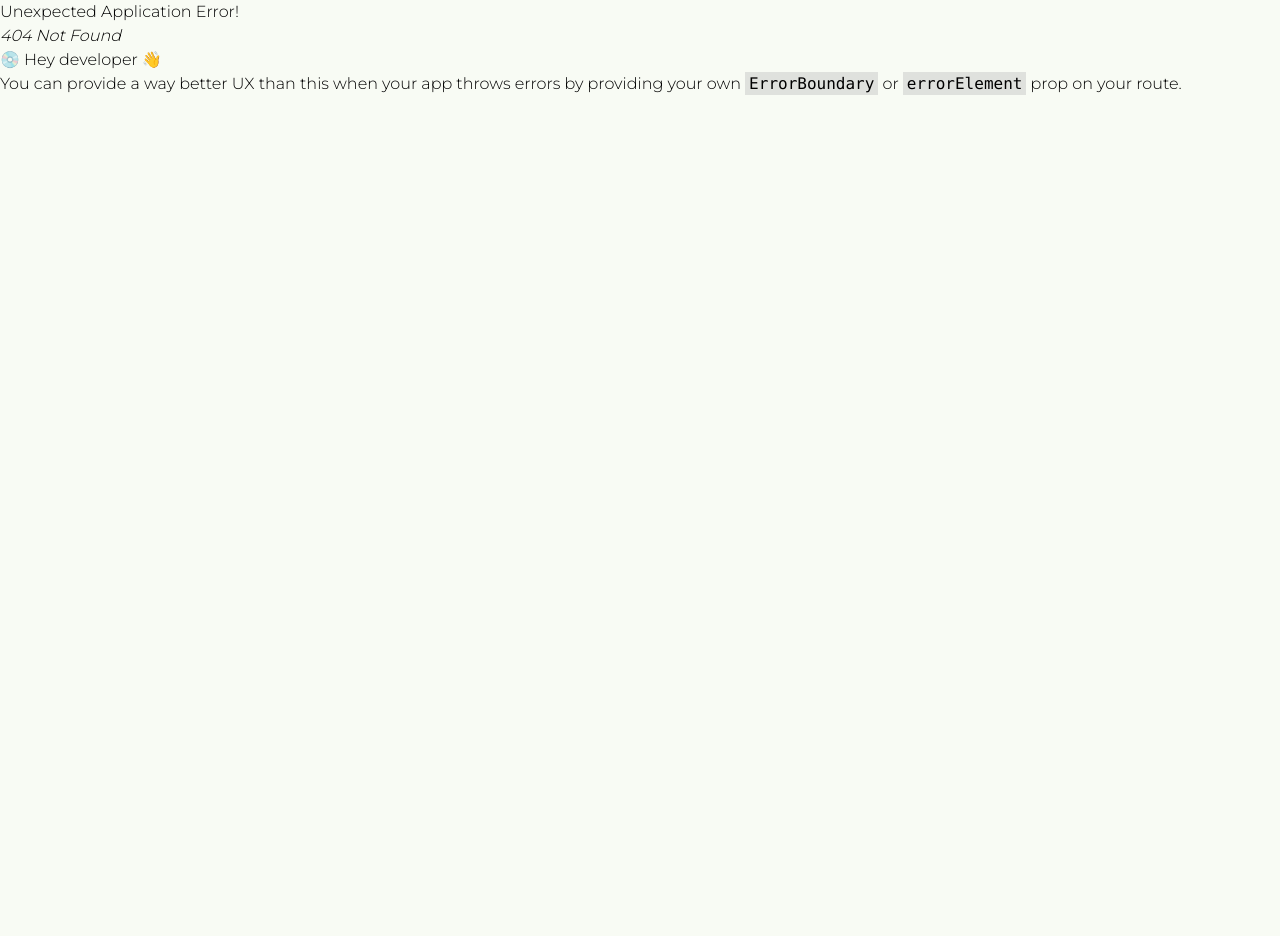
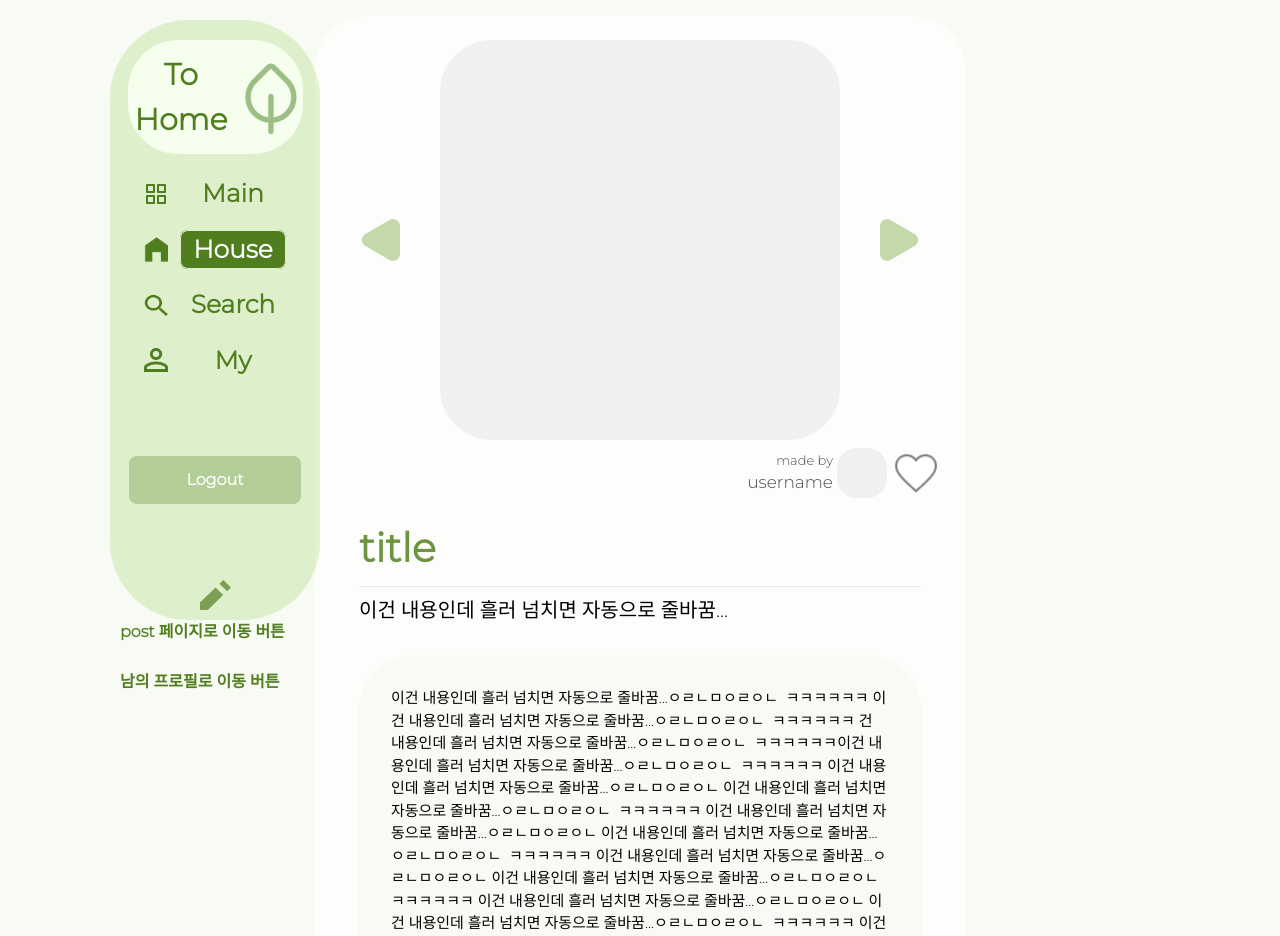
Before and after one commit to ye-one222/ToHome-FE, a React (Create React App) app in the folder project/: page /house/1 in a window 1280 px wide. Before the commit this address had no page. Shown: the top 936 px of the page. Built offline with nearby package versions, Linux system fonts and the light colour scheme.

Commit message:
housePage 추가

```diff
--- /dev/null
+++ b/project/src/app/detail/[id]/housePage.tsx
@@ -0,0 +1,98 @@
+import React, { useState } from "react"
+import { Menu } from "../../../interface/menu.tsx"
+
+type HouseDetailPageParams = {
+    id: string
+}
+
+const house = [ //임시
+    {
+        post_id: 1,
+        title: 'BEST RECIPE1',
+        short_description: '이건 요약 내용인데 흘러 넘치면 자동으로 줄바꿈...',
+        content: '이건 내용인데 흘러 넘치면 자동으로 줄바꿈...ㅇㄹㄴㅁㅇㄹㅇㄴ  ㅋㅋㅋㅋㅋㅋ 이건 내용인데 흘러 넘치면 자동으로 줄바꿈...ㅇㄹㄴㅁㅇㄹㅇㄴ  ㅋㅋㅋㅋㅋㅋ 건 내용인데 흘러 넘치면 자동으로 줄바꿈...ㅇㄹㄴㅁㅇㄹㅇㄴ  ㅋㅋㅋㅋㅋㅋ',
+        furniture_category: [1],
+        material_category: [1,2,3],
+        username: 'User1'
+    }
+]
+
+const UsedCategory = (type: string) => {
+    return (
+        <div className={`mt-10 ${type==="가구 종류"? 'bg-[#DEF0CA]' : 'bg-[#F8FBF4]'} rounded-[30px] border-b border-b-[#73974C] p-10`}>
+            <h1 className="text-[30px] text-[#507E1F]">{type}</h1>
+            <div className="flex overflow-x-auto min-h-[40px]">
+                {type==="가구 종류"? house[0].furniture_category.map((each, index) => {
+                return (
+                    <div key={index} className="w-[75px] h-[40px] bg-[#6c9441] text-[13px] text-center text-white rounded-[30px] p-2">{each}</div>
+                )
+                }) : house[0].material_category.map((each, index) => {
+                    return (
+                        <div key={index} className="w-[75px] h-[40px] bg-[#6c9441] text-[13px] text-center text-white rounded-[30px] p-2">{each}</div>
+                    )
+                })}
+            </div>
+        </div>
+    )
+}
+
+export const HouseDetailPage:React.FC = () => {
+    const leftBtnUrl = '/img/leftBtn.png';
+    const rightBtnUrl = '/img/rightBtn.png';
+    const [ IsScrapped, setIsScrapped ] = useState(false);
+
+    return (
+        <div className="flex flex-col items-center">
+            <Menu/>
+            <div className="flex-col justify-center mt-4 w-[650px] min-h-[700px] bg-[#ffffffb2] rounded-[52px] p-6">
+                <div className="flex items-center justify-center gap-10">
+                    <button className="h-[42px]">
+                        <img src={leftBtnUrl} alt="leftBtn" />
+                    </button>
+                    <div className="w-[400px] h-[400px] bg-[#8181811a] rounded-[52px]">
+                        {/* 사진 자리 - 나중에 이걸로 교체
+                        <img src={imgURl} alt="Photo" className="w-[482px] h-[482px] rounded-[52px]" />
+                        */}
+                    </div>
+
+                    <button className="h-[42px]">
+                        <img src={rightBtnUrl} alt="rightBtn" />
+                    </button>
+                </div>
+
+                <div className="mt-2 flex items-center justify-end gap-1">
+                    <div className="flex-col">
+                        <div className="text-right text-[13px] text-[#000000b2]">made by</div>
+                        <div className="text-right text-[17px] text-[#000000b2]">username</div>
+                    </div>
+                    <div className="w-[50px] h-[50px] bg-[#8181811a] rounded-[20px]">
+                        {/* 사진 자리 - 나중에 이걸로 교체
+                        <img src={??뭘로해야할까??} alt="Photo" className="w-[67px] h-[67px] rounded-[20px]" />
+                        */}
+                    </div>
+                    {IsScrapped?
+                    <button onClick={() => { setIsScrapped(false) }}>
+                        <img className='w-[50px]' src="/img/heart.png" alt="heart"/>
+                    </button> :
+                    <button onClick={() => { setIsScrapped(true) }}>
+                        <img className='w-[50px]' src="/img/emptyHeart.png" alt="heart"/>
+                    </button>}
+
+                </div>
+
+                <div className="flex flex-col p-5">
+                    <h1 className="min-h-[45px] text-[40px] font-bold text-[#6C9441] overflow-y-hidden">title</h1>
+                    <hr className="w-full bg-black mt-2 mb-2"/>
+                    <div className="min-h-[60px] text-[20px] whitespace-pre-wrap overflow-y-hidden">이건 내용인데 흘러 넘치면 자동으로 줄바꿈...</div>
+                    <div className="flex bg-[#F8FBF4] rounded-[52px] p-8">
+                        <div className="min-h-[70px] text-[15px] whitespace-pre-wrap overflow-y-hidden">이건 내용인데 흘러 넘치면 자동으로 줄바꿈...ㅇㄹㄴㅁㅇㄹㅇㄴ  ㅋㅋㅋㅋㅋㅋ 이건 내용인데 흘러 넘치면 자동으로 줄바꿈...ㅇㄹㄴㅁㅇㄹㅇㄴ  ㅋㅋㅋㅋㅋㅋ 건 내용인데 흘러 넘치면 자동으로 줄바꿈...ㅇㄹㄴㅁㅇㄹㅇㄴ  ㅋㅋㅋㅋㅋㅋ이건 내용인데 흘러 넘치면 자동으로 줄바꿈...ㅇㄹㄴㅁㅇㄹㅇㄴ  ㅋㅋㅋㅋㅋㅋ 이건 내용인데 흘러 넘치면 자동으로 줄바꿈...ㅇㄹㄴㅁㅇㄹㅇㄴ 이건 내용인데 흘러 넘치면 자동으로 줄바꿈...ㅇㄹㄴㅁㅇㄹㅇㄴ  ㅋㅋㅋㅋㅋㅋ 이건 내용인데 흘러 넘치면 자동으로 줄바꿈...ㅇㄹㄴㅁㅇㄹㅇㄴ 이건 내용인데 흘러 넘치면 자동으로 줄바꿈...ㅇㄹㄴㅁㅇㄹㅇㄴ  ㅋㅋㅋㅋㅋㅋ 이건 내용인데 흘러 넘치면 자동으로 줄바꿈...ㅇㄹㄴㅁㅇㄹㅇㄴ 이건 내용인데 흘러 넘치면 자동으로 줄바꿈...ㅇㄹㄴㅁㅇㄹㅇㄴ  ㅋㅋㅋㅋㅋㅋ 이건 내용인데 흘러 넘치면 자동으로 줄바꿈...ㅇㄹㄴㅁㅇㄹㅇㄴ 이건 내용인데 흘러 넘치면 자동으로 줄바꿈...ㅇㄹㄴㅁㅇㄹㅇㄴ  ㅋㅋㅋㅋㅋㅋ 이건 내용인데 흘러 넘치면 자동으로 줄바꿈...ㅇㄹㄴㅁㅇㄹㅇㄴ 이건 내용인데 흘러 넘치면 자동으로 줄바꿈...ㅇㄹㄴㅁㅇㄹㅇㄴ  ㅋㅋㅋㅋㅋㅋ 이건 내용인데 흘러 넘치면 자동으로 줄바꿈...ㅇㄹㄴㅁㅇㄹㅇㄴ </div>
+                    </div>
+
+                    <hr className="w-full bg-black mt-10 mb-2"/>
+                    {UsedCategory('가구 종류')}
+                    {UsedCategory('사용재료')}
+                </div>
+            </div>
+        </div>
+    )
+}
--- a/project/src/app/houseMain.tsx
+++ b/project/src/app/houseMain.tsx
@@ -2,6 +2,7 @@ import React, {  } from "react"
 //import { Link } from "react-router-dom"
 import { Menu } from "../interface/menu.tsx";
 import Slider from "react-slick";
+import { Link } from "react-router-dom";
 
 const TopCard = ({post_id, title, short_description, content, material_category, username}) => {
     //이렇게 받는지, 아이디만 받아서 id.contents 같이 써야하는지 모르겠음
@@ -60,6 +61,7 @@ const HouseCard = ({ post_id, title, username }) => {
     //fetch로 GET 요청 -> 각각 저장
 
     return (
+        <Link to='/house/1'>
         <div className="flex flex-col">
             <div className="w-[230px] h-[230px] bg-[#f1f2f0] rounded-[20px] hover:scale-105 hover:shadow-2xl transition-transform ease-in-out duration-400">
                 {/* 사진 자리 - 나중에 이걸로 교체
@@ -71,6 +73,7 @@ const HouseCard = ({ post_id, title, username }) => {
                 <div className="w-[80px] text-[18px] text-right text-[#00000080] overflow-hidden">{username}</div>
             </div>
         </div>
+        </Link>
     )
 }
 
--- a/project/src/router/index.tsx
+++ b/project/src/router/index.tsx
@@ -8,6 +8,7 @@ import { HouseMainPage } from '../app/houseMain.tsx';
 import { SearchMainPage } from '../app/searchMain.tsx';
 import { PostPage } from '../app/post.tsx';
 import { RecipeDetailPage } from '../app/detail/[id]/recipePage.tsx';
+import { HouseDetailPage } from '../app/detail/[id]/housePage.tsx';
 import { GuestProfilePage } from '../app/person/guest.tsx';
 
 export type HomeRouterPath = '/' | '/download'
@@ -45,6 +46,10 @@ const homeRouter = createBrowserRouter([
         element: <RecipeDetailPage />,
     },
     {
+        path:'/house/1', //일단 임시로
+        element: <HouseDetailPage />,
+    },
+    {
         path:'/guest',
         element: <GuestProfilePage />,
     },
```
